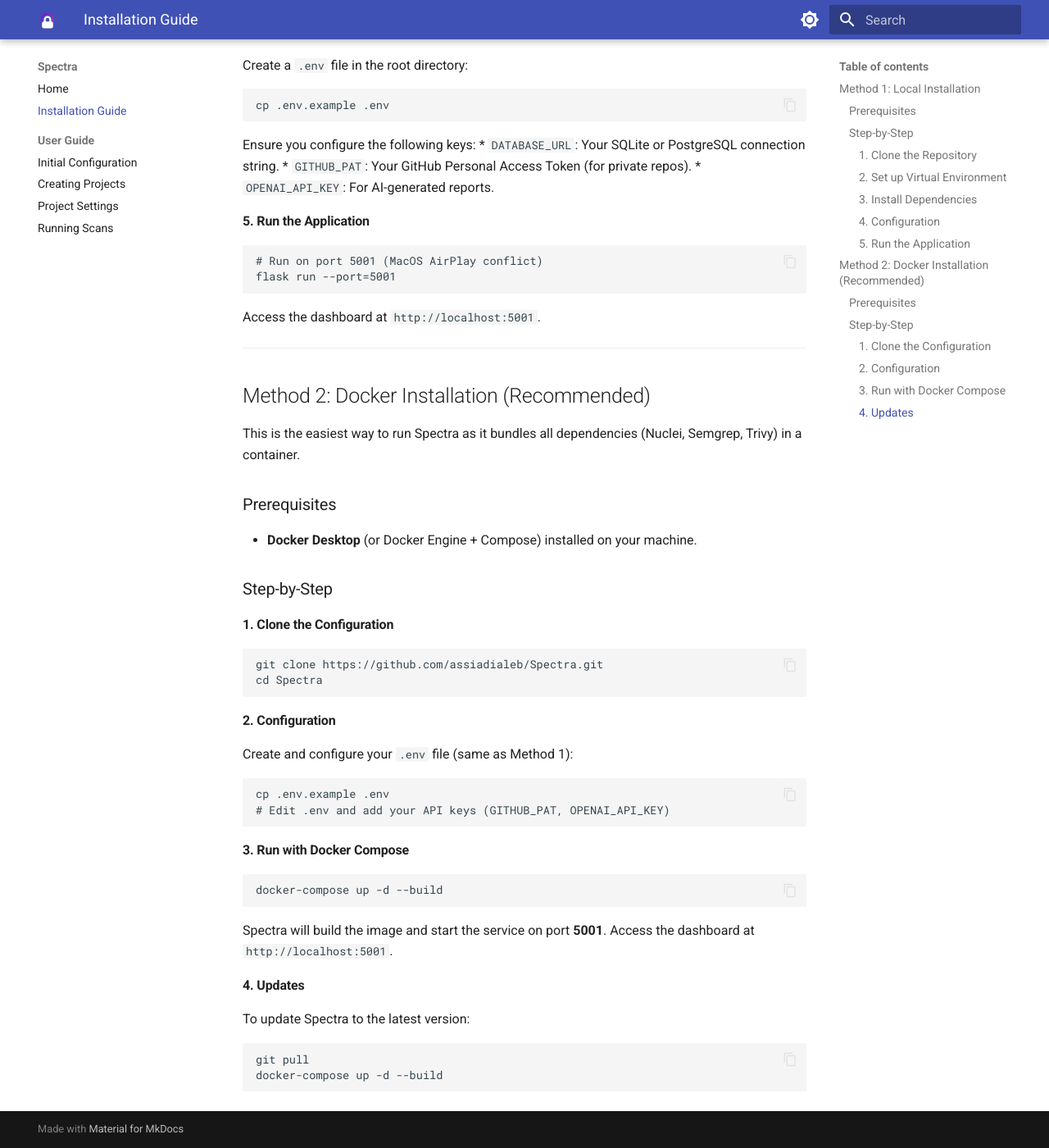
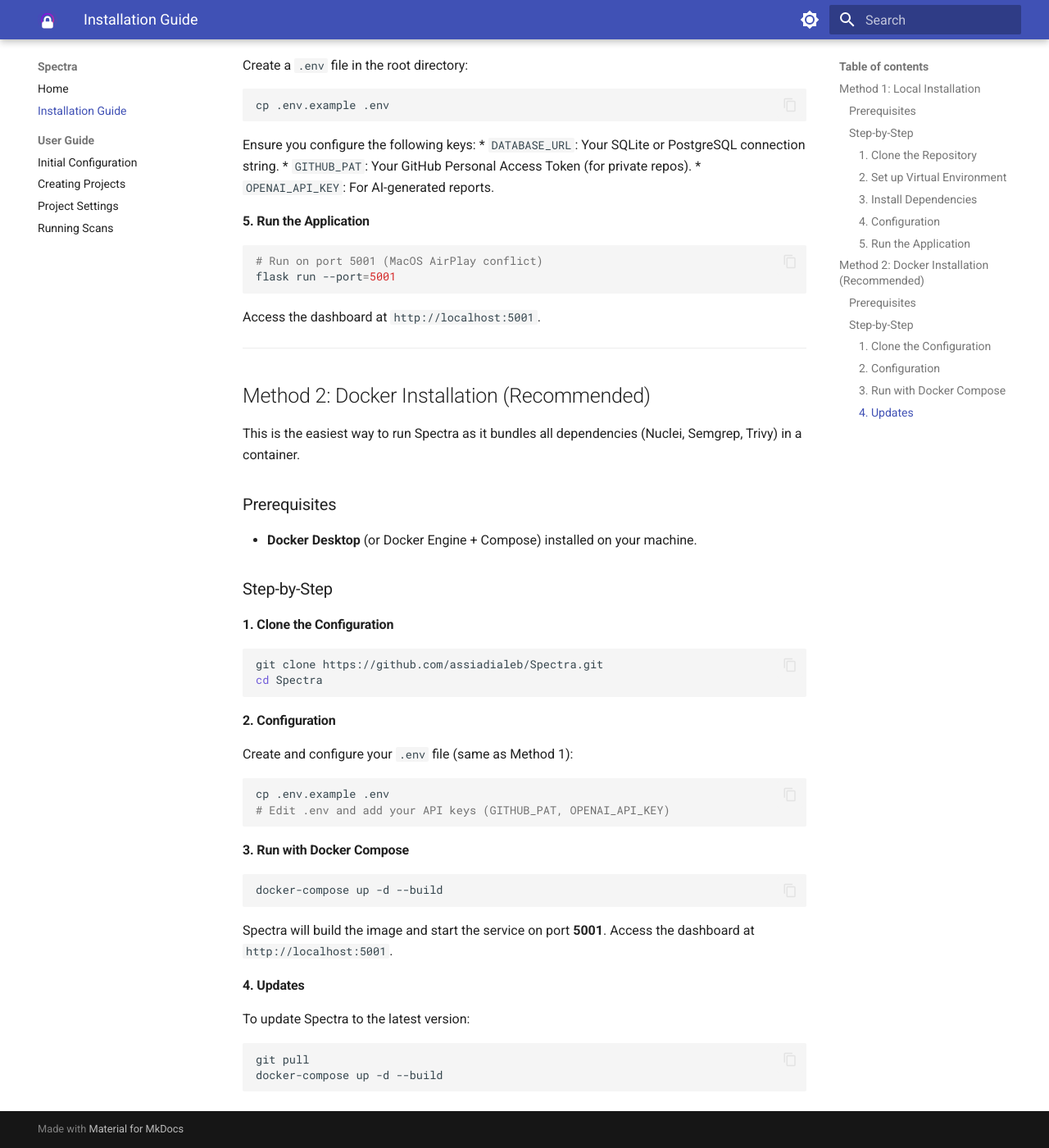
Before and after one commit to assiadialeb/Spectra, an MkDocs documentation site: the page built from docs/user-guide/installation.md, in a window 1280 px wide and 1400 px high, scrolled down 886 px. Shown: the whole window at 82% size. Built offline with MkDocs 1.6.1 and Material for MkDocs 9.7.7, drawn with Linux system fonts in a browser that asks for light colours; some of the changed text lies outside the part shown.

Commit message:
feat: add markdown extensions for admonition, details, superfences, and attribute lists.

```diff
--- a/mkdocs.yml
+++ b/mkdocs.yml
@@ -30,6 +30,12 @@
         icon: material/brightness-4
         name: Switch to light mode
 
+markdown_extensions:
+  - admonition
+  - pymdownx.details
+  - pymdownx.superfences
+  - attr_list
+
 plugins:
   - search
 
```
